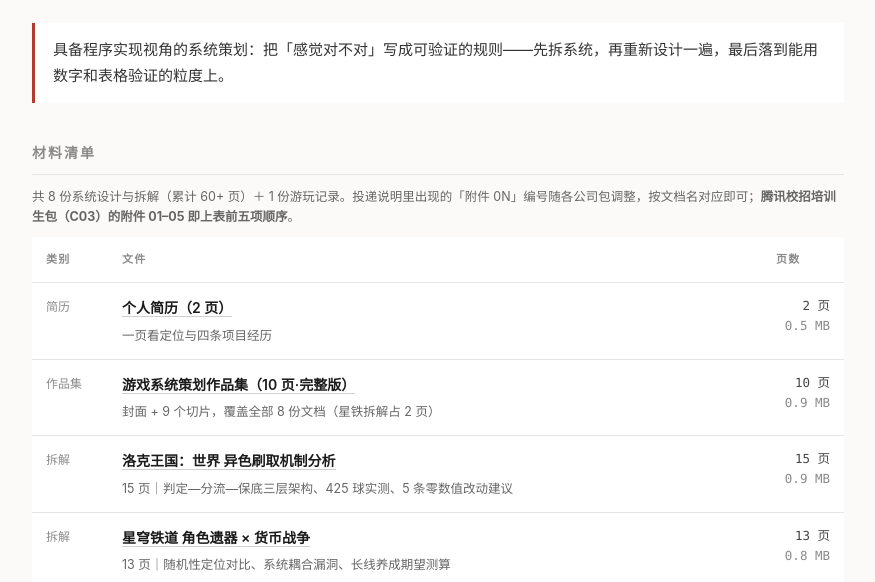
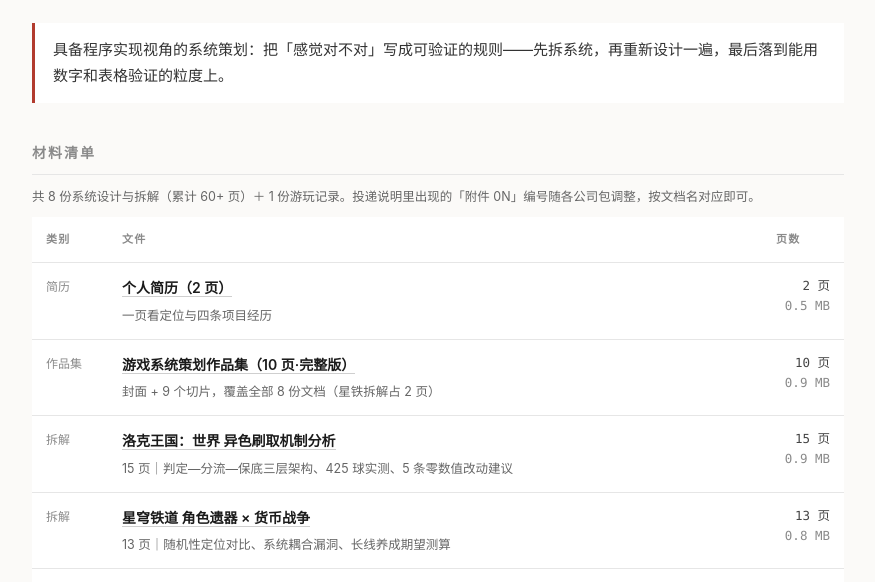
Before and after one commit to Eric-ZDC/portfolio, a plain HTML site: page index.html in a window 1280 px wide. Shown: the part 168-750 px from the top of the page, without its empty margins (202-1077 px from the left). Drawn offline with Linux system fonts and the light colour scheme.

Commit message:
Add files via upload

```diff
--- a/index.html
+++ b/index.html
@@ -41,7 +41,7 @@
   <div class="lead">具备程序实现视角的系统策划：把「感觉对不对」写成可验证的规则——先拆系统，再重新设计一遍，最后落到能用数字和表格验证的粒度上。</div>
 
   <h2>材料清单</h2>
-  <div class="desc" style="margin-bottom:10px">共 8 份系统设计与拆解（累计 60+ 页）＋ 1 份游玩记录。投递说明里出现的「附件 0N」编号随各公司包调整，按文档名对应即可；<strong>腾讯校招培训生包（C03）的附件 01–05 即上表前五项顺序</strong>。</div>
+  <div class="desc" style="margin-bottom:10px">共 8 份系统设计与拆解（累计 60+ 页）＋ 1 份游玩记录。投递说明里出现的「附件 0N」编号随各公司包调整，按文档名对应即可。</div>
   <table>
     <thead><tr><th>类别</th><th>文件</th><th>页数</th></tr></thead>
     <tbody>
```
